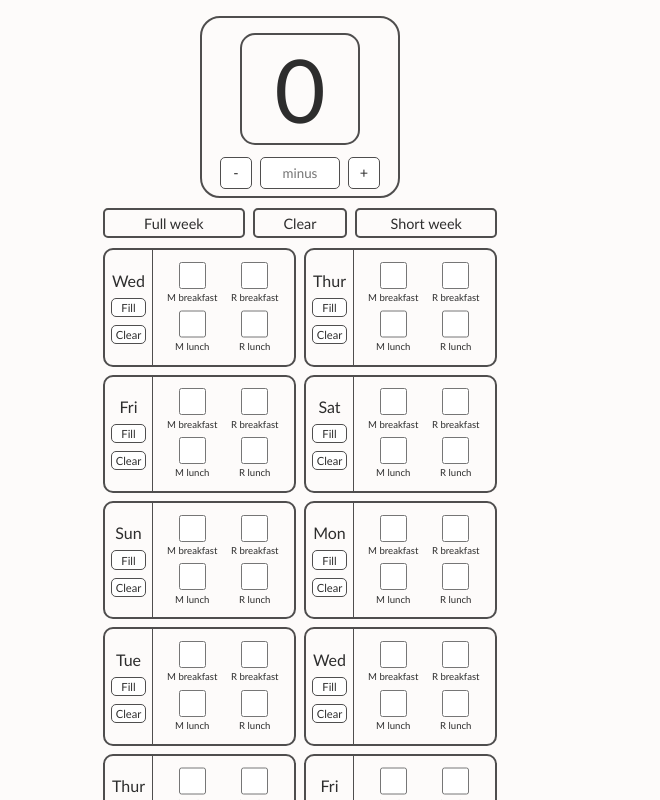
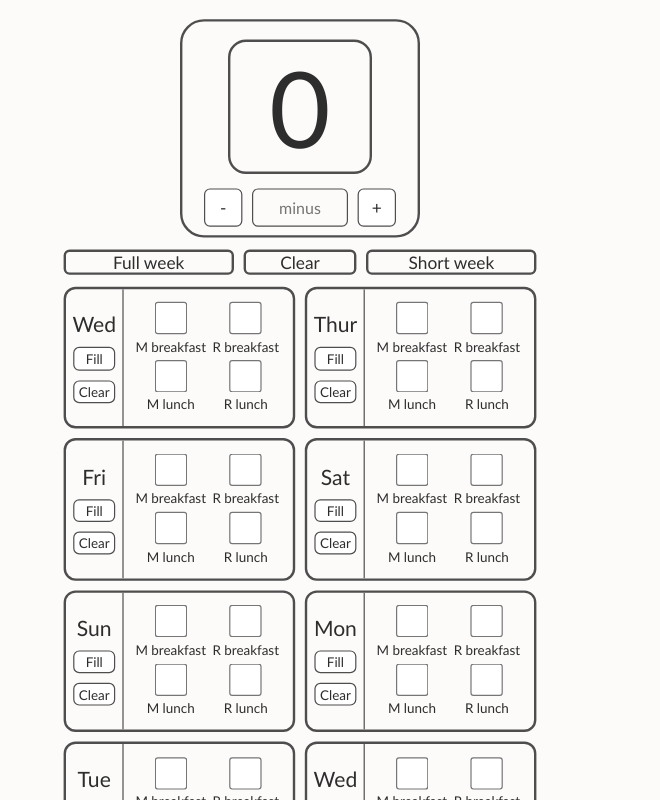
Before and after one commit to MsFairyViolet/AppleCounterReact, a Next.js app: page / in a window 600 px wide. Shown: the top 800 px of the page, 660 px wide, since content can reach past the window. Built offline with nearby package versions, Linux system fonts and the light colour scheme.

Commit message:
Finished

```diff
--- a/src/app/globals.css
+++ b/src/app/globals.css
@@ -19,21 +19,24 @@
 
 @media (max-width: 600px) {
     .page {
-        width: 95vw;
         padding: 0.5rem;
     }
+}
 
-    .day {
-        width: 100%;
+@media (min-width: 600px) {
+    .page{
+        padding-top: 1em;
     }
 
-    .counter-container {
-        max-width: 150px;
+    body{
+        transform: scale(1.2);
+        margin-top: 10vh;
     }
 }
 
 body {
-    min-height: 100vh;
+    height: 100vh;
+    max-height: 900px;
     display: flex;
     justify-content: center;
     background-color: var(--background-color);
@@ -43,7 +46,6 @@ body {
     width: min(100vw, 410px);
     min-width: 325px;
     height: auto;
-    padding-top: 1em;
     display: flex;
     flex-direction: column;
     align-items: center;
@@ -89,6 +91,7 @@ body {
     height: 2rem;
     border: 1.5px solid var(--line-color);
     border-radius: 5px;
+    background-color: var(--background-color);;
     text-align: center;
     margin-bottom: 0.5vh;
 }
@@ -165,7 +168,7 @@ button {
 }
 
 .day-side {
-    font-size: 1rem;
+    font-size: 1.1rem;
     width: 3rem;
     gap: 0.5rem;
     display: flex;
@@ -195,7 +198,7 @@ button {
     display: flex;
     flex-direction: column;
     align-items: center;
-    font-size: 0.6rem;
+    font-size: 0.7rem;
     gap: 0.2rem;
 }
 
```
